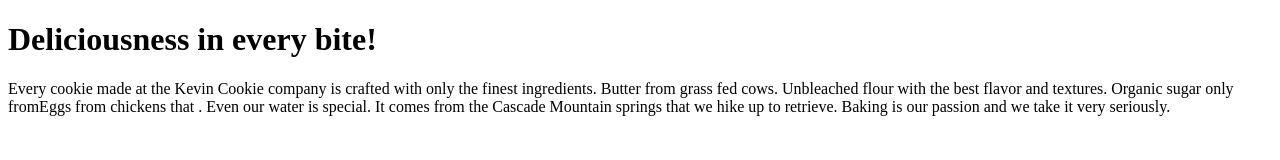
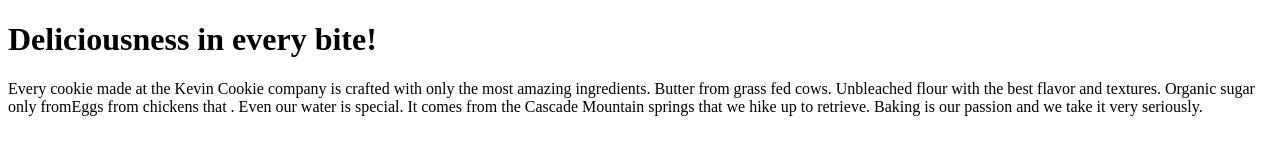
Before and after one commit to henry-pg/test, a plain HTML site: page index.htm in a window 1280 px wide. Drawn offline with Linux system fonts and the light colour scheme.

Commit message:
update index text

```diff
--- a/index.htm
+++ b/index.htm
@@ -3,7 +3,7 @@
 <body>
 
 <h1>Deliciousness in every bite!</h1>
-<p>Every cookie made at the Kevin Cookie company is crafted with only the finest ingredients. Butter from grass fed cows. Unbleached flour with the best flavor and textures. Organic sugar only fromEggs from chickens that . Even our water is special. It comes from the Cascade Mountain springs that we hike up to retrieve. Baking is our passion and we take it very seriously.</p>
+<p>Every cookie made at the Kevin Cookie company is crafted with only the most amazing ingredients. Butter from grass fed cows. Unbleached flour with the best flavor and textures. Organic sugar only fromEggs from chickens that . Even our water is special. It comes from the Cascade Mountain springs that we hike up to retrieve. Baking is our passion and we take it very seriously.</p>
 
 </body>
 </html>
```
